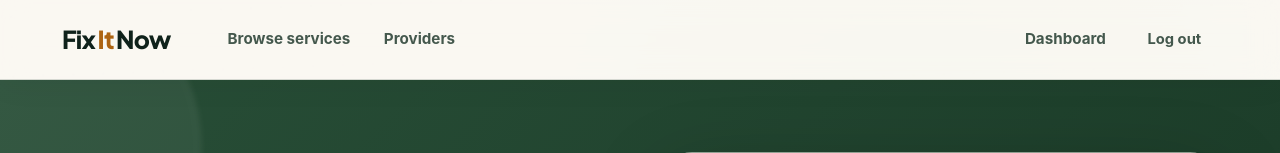
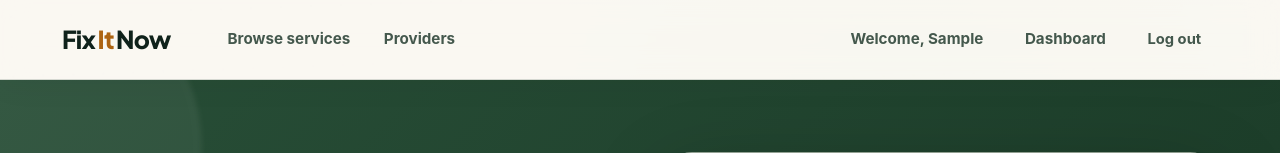
Before and after one commit to Eminence081/FixItNow, a Django app: page / in a window 1280 px wide. Shown: the top 153 px of the page. Run offline with Django 5.2, Linux system fonts and the light colour scheme; the visitor is signed in with stand-in values (Sample User, id 1); data comes from the database, SQL or seed files in the repository; data that the repository does not hold is empty.

Commit message:
Personalize greetings and provider names

```diff
--- a/templates/core/base.html
+++ b/templates/core/base.html
@@ -23,6 +23,7 @@
         </ul>
         <ul class="navbar-nav align-items-lg-center gap-lg-2">
           {% if user.is_authenticated %}
+            <li class="nav-item"><span class="nav-link small text-muted">Welcome, {{ user.first_name|default:user.username }}</span></li>
             <li class="nav-item"><a class="nav-link" href="{% url 'dashboard' %}">Dashboard</a></li>
             <li class="nav-item">
               <form action="{% url 'logout' %}" method="post" class="d-inline">
--- a/templates/core/browse.html
+++ b/templates/core/browse.html
@@ -45,7 +45,7 @@
             <div class="body">
               <span class="badge-cat">{{ s.category.name }}</span>
               <h3 class="h6 mt-2 mb-1 text-ink">{{ s.title }}</h3>
-              <div class="text-muted small mb-2">{{ s.provider.get_full_name|default:s.provider.username }} · {{ s.city }}</div>
+              <div class="small mb-2"><span class="fw-semibold text-ink">{{ s.provider.get_full_name|default:s.provider.username }}</span> <span class="text-muted">· {{ s.city }}</span></div>
               <div class="d-flex justify-content-between align-items-center">
                 <span class="price-tag">₦{{ s.price|floatformat:0 }}</span>
                 {% if s.average_rating %}<span class="rating-pill">⭐ {{ s.average_rating }}</span>{% endif %}
--- a/templates/core/dashboard_client.html
+++ b/templates/core/dashboard_client.html
@@ -1,6 +1,7 @@
 {% extends "core/base.html" %}
 {% block content %}
 <div class="container py-5">
+  <p class="h5 mb-3">Welcome back, {{ user.first_name|default:user.username }}!</p>
   <div class="d-flex justify-content-between align-items-center section-heading flex-wrap gap-3">
     <div>
       <span class="badge-cat">Client dashboard</span>
--- a/templates/core/dashboard_provider.html
+++ b/templates/core/dashboard_provider.html
@@ -1,6 +1,7 @@
 {% extends "core/base.html" %}
 {% block content %}
 <div class="container py-5">
+  <p class="h5 mb-3">Welcome back, {{ user.first_name|default:user.username }}!</p>
   <div class="d-flex justify-content-between align-items-center section-heading flex-wrap gap-3">
     <div>
       <span class="badge-cat">Provider dashboard</span>
--- a/templates/core/home.html
+++ b/templates/core/home.html
@@ -126,7 +126,7 @@
               <div class="body">
                 <span class="badge-cat">{{ s.category.name }}</span>
                 <h3 class="h6 mt-2 mb-1 text-ink">{{ s.title }}</h3>
-                <div class="text-muted small mb-2">{{ s.provider.get_full_name|default:s.provider.username }} · {{ s.city }}</div>
+                <div class="small mb-2"><span class="fw-semibold text-ink">{{ s.provider.get_full_name|default:s.provider.username }}</span> <span class="text-muted">· {{ s.city }}</span></div>
                 <div class="d-flex justify-content-between align-items-center">
                   <span class="price-tag">₦{{ s.price|floatformat:0 }}</span>
                   {% if s.average_rating %}<span class="rating-pill">⭐ {{ s.average_rating }}</span>{% endif %}
```
